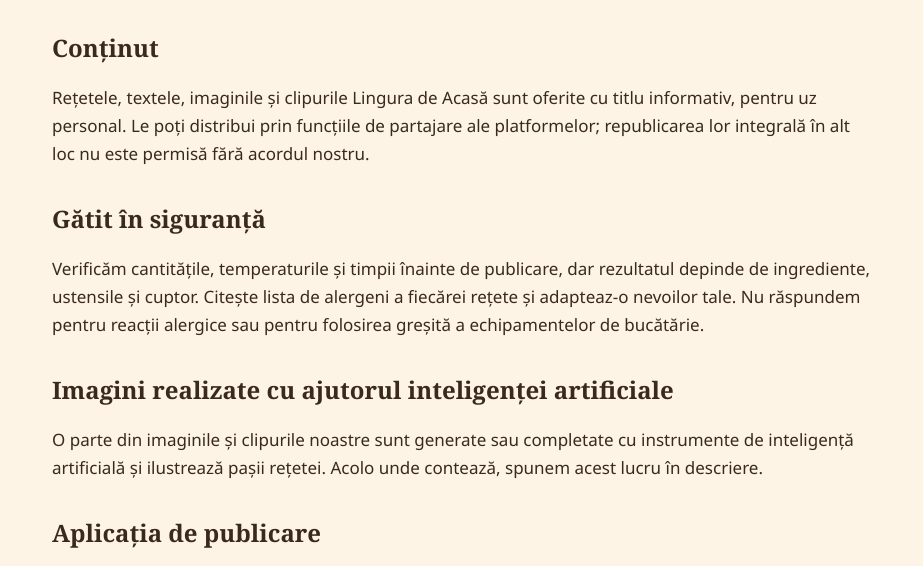
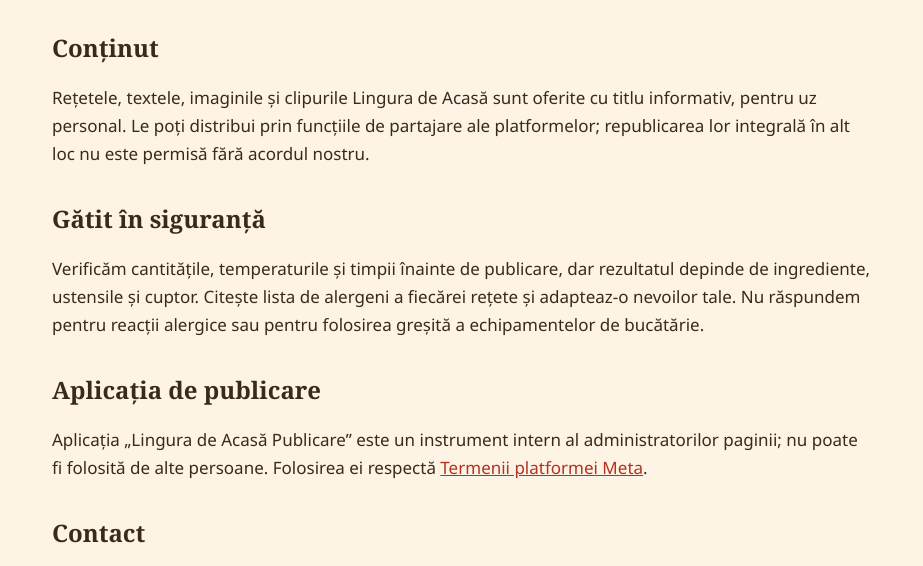
Before and after one commit to twindaniel-netizen/lingura-de-acasa, a plain HTML site: page termeni.html in a window 1280 px wide. Shown: the part 229-795 px from the top of the page, without its empty margins (178-1101 px from the left). Drawn offline with Linux system fonts and the light colour scheme.

Commit message:
Add files via upload

```diff
--- a/termeni.html
+++ b/termeni.html
@@ -4,7 +4,6 @@
 <main class="wrap"><section class="doc"><h1>Termeni de utilizare</h1><p class="upd">Ultima actualizare: 23 noiembrie 2026</p>
 <h2>Conținut</h2><p>Rețetele, textele, imaginile și clipurile Lingura de Acasă sunt oferite cu titlu informativ, pentru uz personal. Le poți distribui prin funcțiile de partajare ale platformelor; republicarea lor integrală în alt loc nu este permisă fără acordul nostru.</p>
 <h2>Gătit în siguranță</h2><p>Verificăm cantitățile, temperaturile și timpii înainte de publicare, dar rezultatul depinde de ingrediente, ustensile și cuptor. Citește lista de alergeni a fiecărei rețete și adapteaz-o nevoilor tale. Nu răspundem pentru reacții alergice sau pentru folosirea greșită a echipamentelor de bucătărie.</p>
-<h2>Imagini realizate cu ajutorul inteligenței artificiale</h2><p>O parte din imaginile și clipurile noastre sunt generate sau completate cu instrumente de inteligență artificială și ilustrează pașii rețetei. Acolo unde contează, spunem acest lucru în descriere.</p>
 <h2>Aplicația de publicare</h2><p>Aplicația „Lingura de Acasă Publicare” este un instrument intern al administratorilor paginii; nu poate fi folosită de alte persoane. Folosirea ei respectă <a href="https://developers.facebook.com/terms/">Termenii platformei Meta</a>.</p>
 <h2>Contact</h2><p>Pentru întrebări, scrie-ne pe <a href="https://www.facebook.com/profile.php?id=61596865290041">pagina Lingura de Acasă de Facebook</a>.</p></section></main>
 <footer><div class="wrap"><span>© 2026 Lingura de Acasă</span><a href="confidentialitate.html">Politica de confidențialitate</a><a href="termeni.html">Termeni</a><a href="stergere-date.html">Ștergerea datelor</a><a href="https://www.facebook.com/profile.php?id=61596865290041">Pagina Facebook</a></div></footer></body></html>
```
